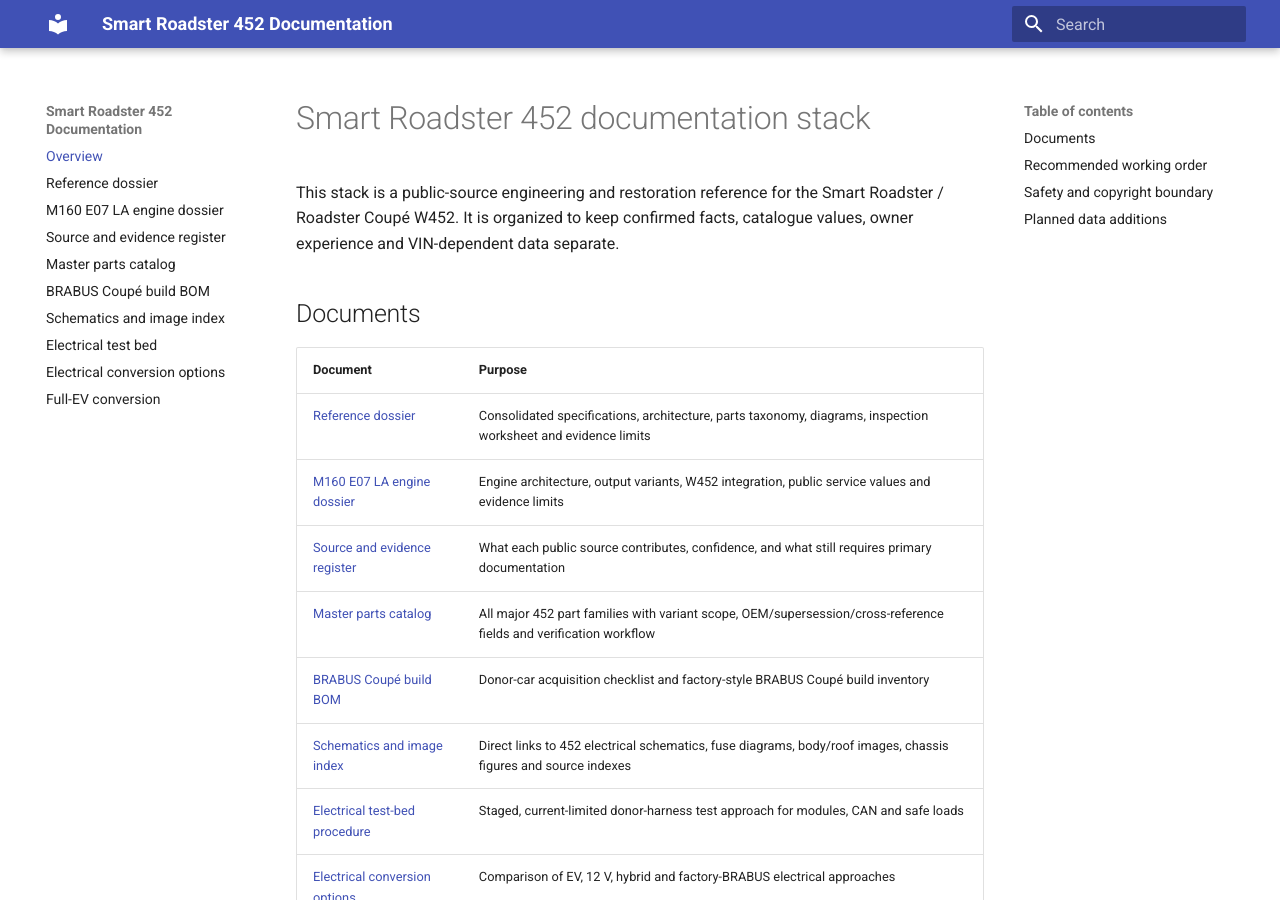
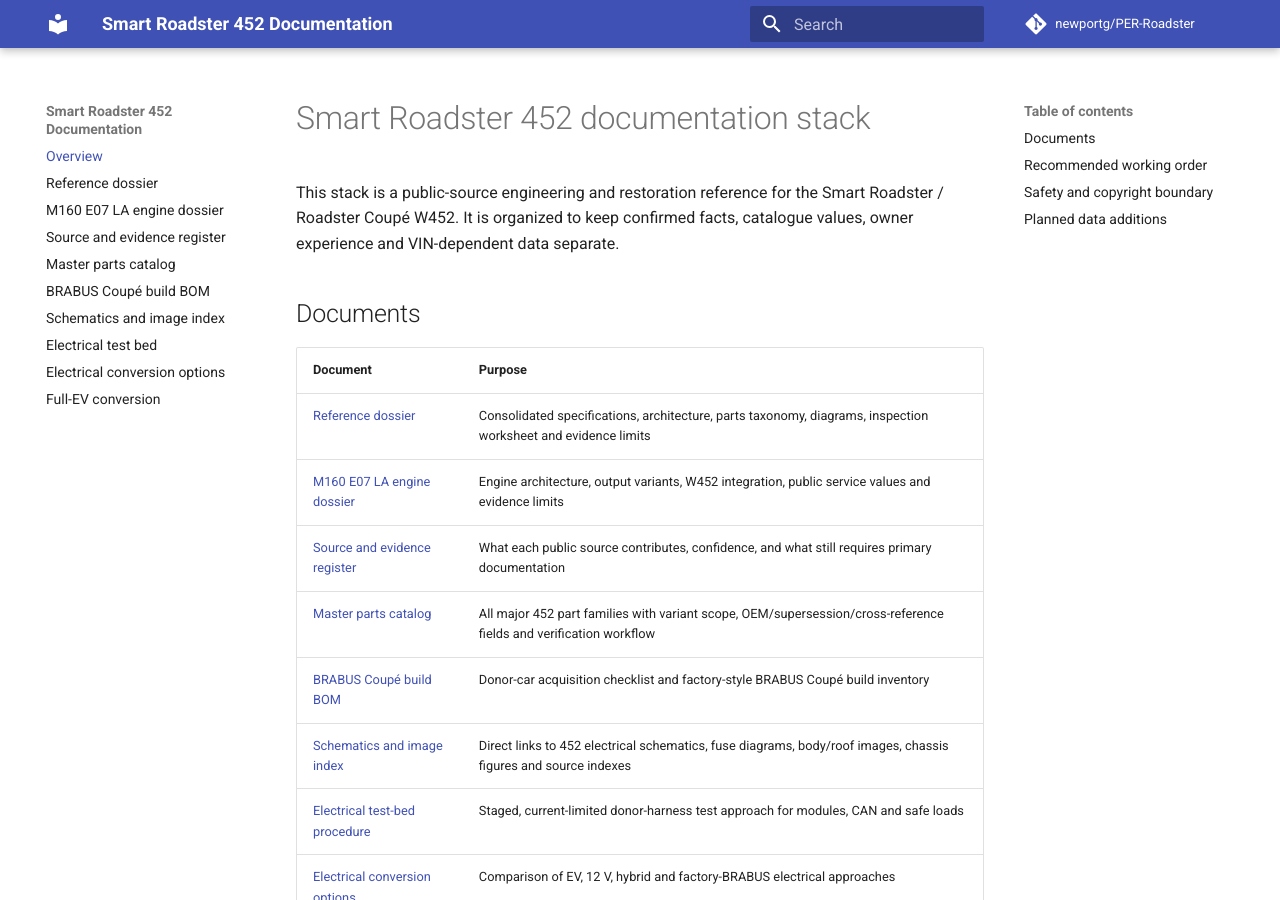
Before and after one commit to newportg/PER-Roadster, an MkDocs documentation site: the page built from docs/README.md, in a window 1280 px wide and 900 px high. Built offline with MkDocs 1.6.1 and Material for MkDocs 9.7.7, drawn with Linux system fonts in a browser that asks for light colours; comment, search, counter and statistics services are not loaded.

Commit message:
Add site URL and repository details to mkdocs configuration

```diff
--- a/mkdocs.yml
+++ b/mkdocs.yml
@@ -1,5 +1,8 @@
 site_name: Smart Roadster 452 Documentation
 site_description: Technical, restoration and EV-conversion documentation for the Smart Roadster 452 Coupé.
+site_url: https://newportg.github.io/PER-Roadster/
+repo_name: newportg/PER-Roadster
+repo_url: https://github.com/newportg/PER-Roadster
 docs_dir: docs
 
 theme:
```
